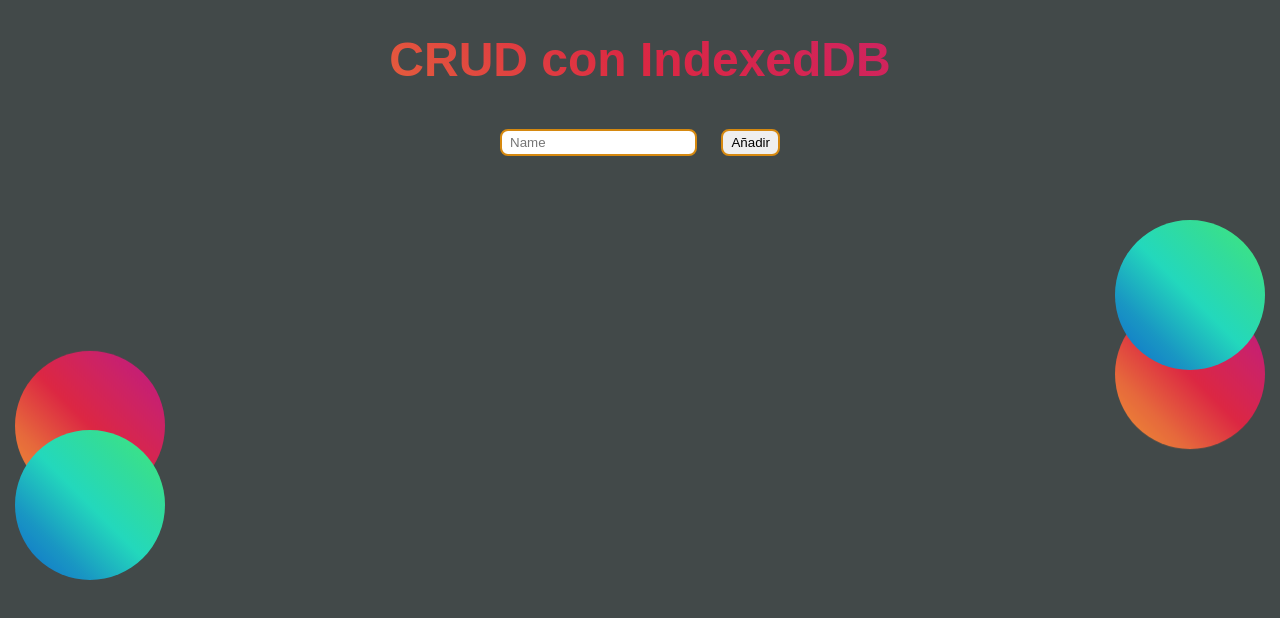
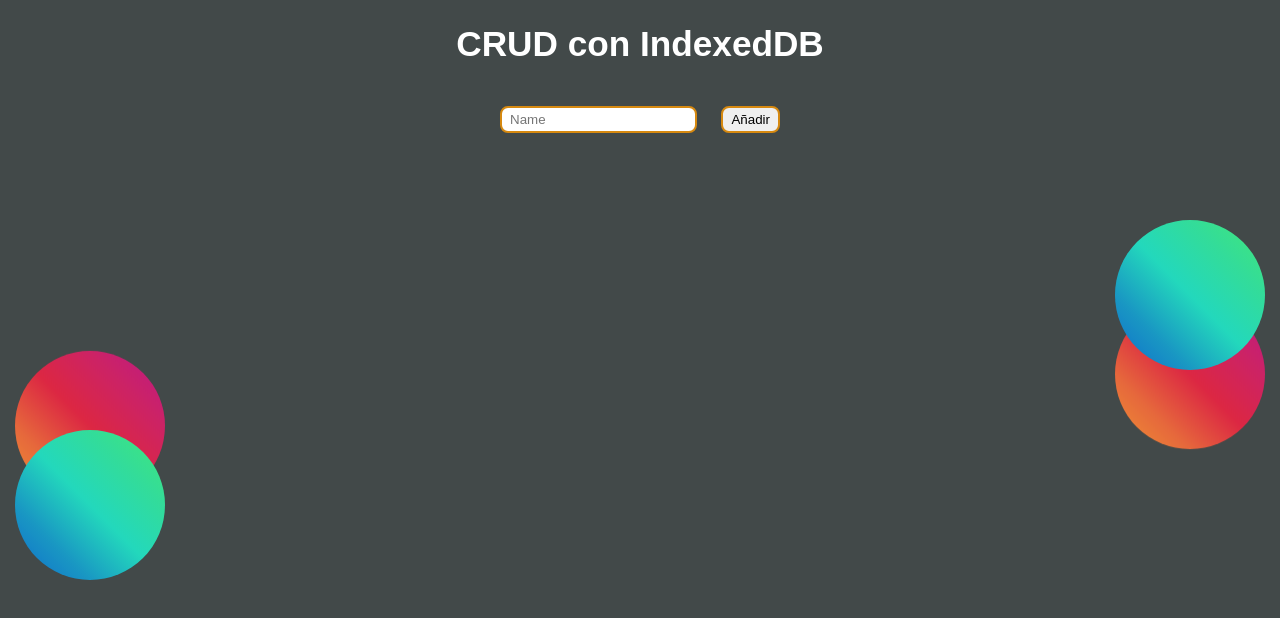
Before and after one commit to Ripca/CRUD, a plain HTML site: page index.html in a window 1280 px wide. Drawn offline with Linux system fonts and the light colour scheme.

Commit message:
Se modifican algunos estilos

```diff
--- a/index.html
+++ b/index.html
@@ -11,7 +11,7 @@
         <title>CRUD</title>
     </head>
     <body>
-        <h1 class="rainbow-text">CRUD con IndexedDB</h1>
+        <h1>CRUD con IndexedDB</h1>
         <div class="add-nombres">
             <input type="text" id="name" placeholder="Name" />
             <button id="add">Añadir</button>
--- a/styles.css
+++ b/styles.css
@@ -3,7 +3,6 @@ body {
     font-family: sans-serif;
     text-align: center;
     background-color: #424949;
-    /* margin: 0; */
 }
 
 body,
@@ -19,19 +18,10 @@ button {
     margin-top: 2rem;
 }
 
-.rainbow-text {
-    font-size: 3em;
-    background: linear-gradient(
-        45deg,
-        #f09433 0%,
-        #e6683c 25%,
-        #dc2743 50%,
-        #cc2366 75%,
-        #bc1888 100%
-    );
-    background-clip: text;
-    color: transparent;
+h1 {
+    font-size: 2.2em;
 }
+
 .nombres {
     max-width: 600px;
     margin: auto;
@@ -39,6 +29,7 @@ button {
     background-color: #5499c7;
     border-radius: 15px;
     overflow: hidden;
+    font-size: 1em;
 }
 .nombre {
     display: grid;
```
